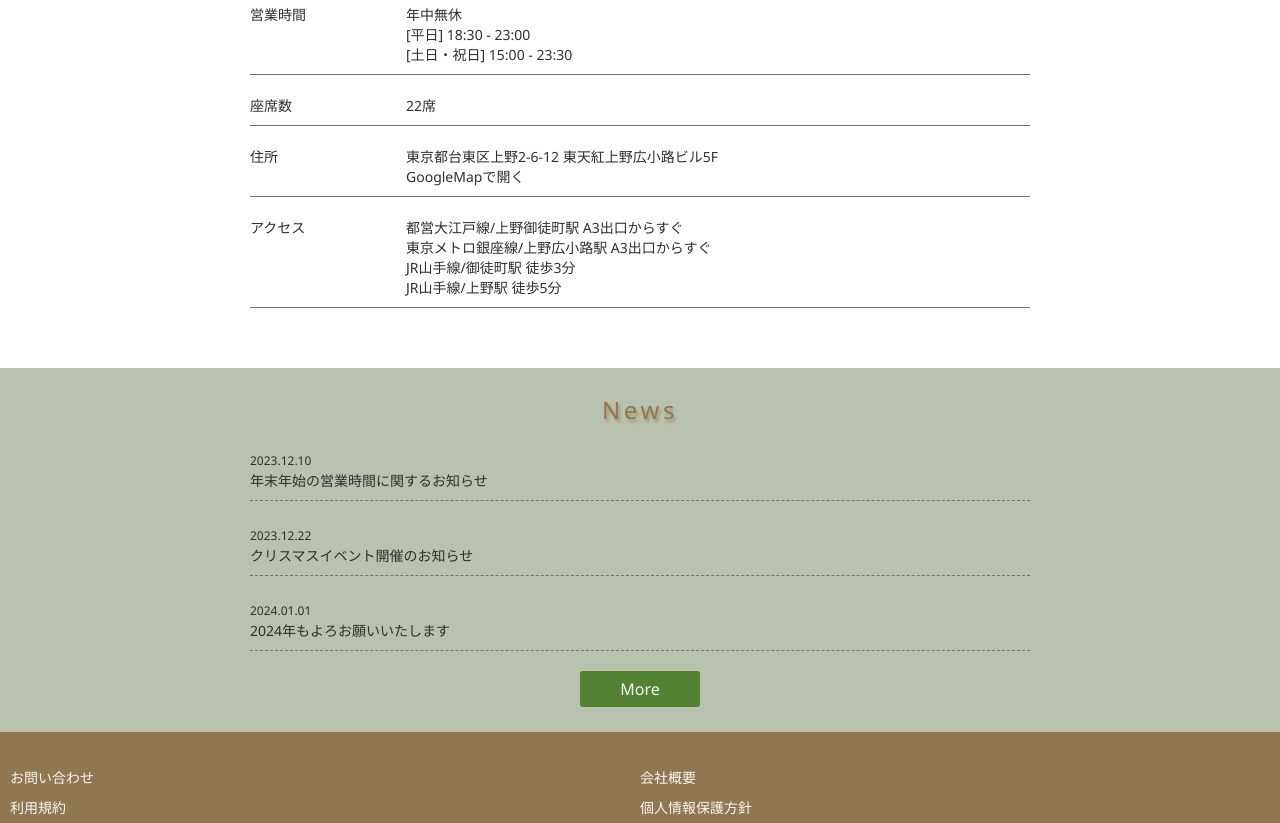
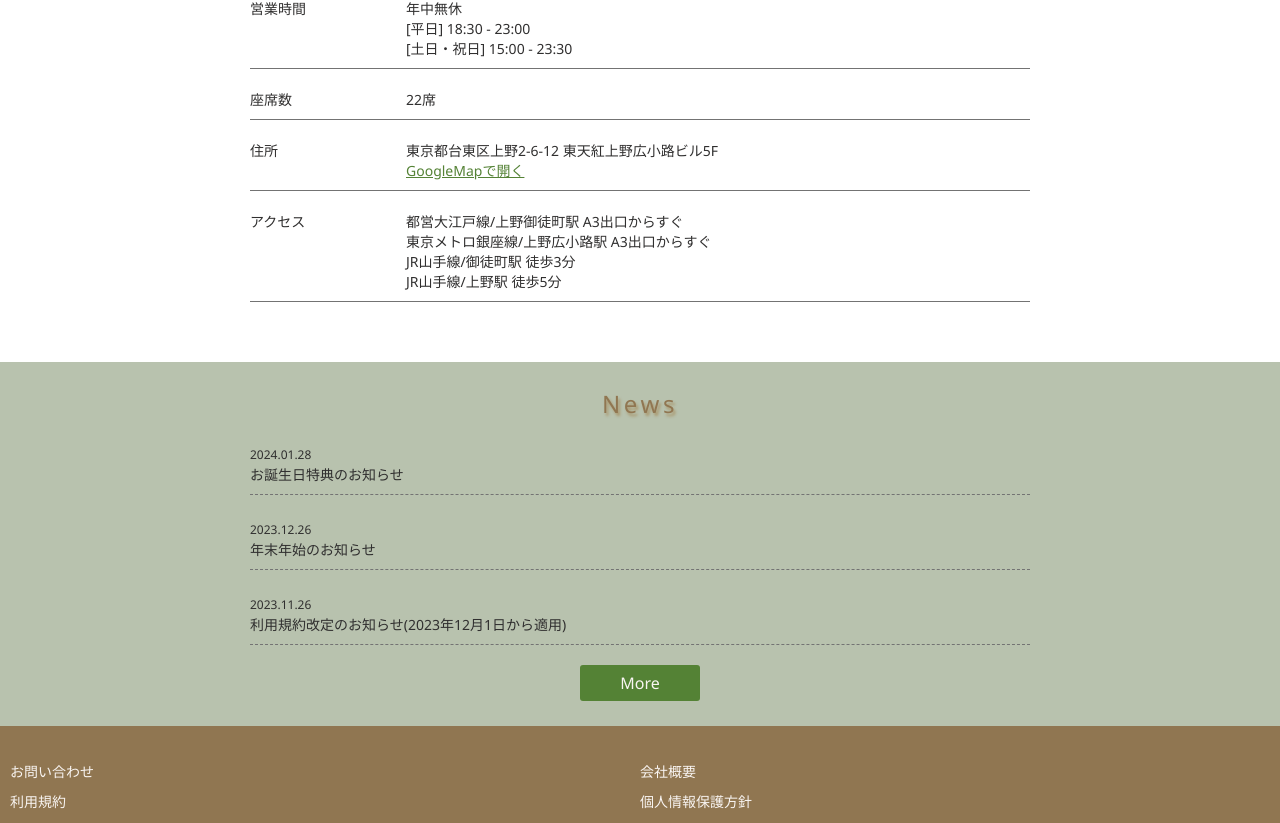
Before and after one commit to Tarao1/HomePage, a Next.js app: page / in a window 1280 px wide. Shown: the part 5095-5918 px from the top of the page. Built offline with nearby package versions, Linux system fonts and the light colour scheme.

Commit message:
add link

```diff
--- a/src/componets/content_sns_news.tsx
+++ b/src/componets/content_sns_news.tsx
@@ -8,19 +8,19 @@ export default function ContentSnsNews() {
       <div className={styles.mainContainer}>
         <h1 className={styles.title}>News</h1>
         <NewsItem
-          date="2023.12.10"
-          title="年末年始の営業時間に関するお知らせ"
-          url="#"
+          date="2024.01.28"
+          title="お誕生日特典のお知らせ"
+          url="https://fimit-official.com/2024/01/28/%e3%81%8a%e8%aa%95%e7%94%9f%e6%97%a5%e7%89%b9%e5%85%b8%e3%81%ae%e3%81%8a%e7%9f%a5%e3%82%89%e3%81%9b/"
         />
         <NewsItem
-          date="2023.12.22"
-          title="クリスマスイベント開催のお知らせ"
-          url="#"
+          date="2023.12.26"
+          title="年末年始のお知らせ"
+          url="https://fimit-official.com/2023/12/26/%e5%b9%b4%e6%9c%ab%e5%b9%b4%e5%a7%8b%e3%81%ae%e5%96%b6%e6%a5%ad%e6%99%82%e9%96%93%e3%81%ae%e3%81%8a%e7%9f%a5%e3%82%89%e3%81%9b/"
         />
         <NewsItem
-          date="2024.01.01"
-          title="2024年もよろお願いいたします"
-          url="#"
+          date="2023.11.26"
+          title="利用規約改定のお知らせ(2023年12月1日から適用)"
+          url="https://fimit-official.com/2023/11/26/%e5%88%a9%e7%94%a8%e8%a6%8f%e7%b4%84%e6%94%b9%e5%ae%9a%e3%81%ae%e3%81%8a%e7%9f%a5%e3%82%89%e3%81%9b-2023%e5%b9%b412%e6%9c%881%e6%97%a5%e3%81%8b%e3%82%89%e9%81%a9%e7%94%a8/"
         />
         <Button url="https://fimit-official.com/news-list/" />
       </div>
--- a/src/componets/content_store_summary.tsx
+++ b/src/componets/content_store_summary.tsx
@@ -31,8 +31,11 @@ export default function ContentStoreSummary() {
           </div>
           <div className={styles2.content}>
             <p>東京都台東区上野2-6-12 東天紅上野広小路ビル5F</p>
-            <Link href="https://www.google.co.jp/maps/place/%E7%9B%B8%E5%B8%AD%E5%B1%85%E9%85%92%E5%B1%8BFIMIT%EF%BC%88%E3%83%95%E3%82%A3%E3%83%9F%E3%83%83%E3%83%88%EF%BC%89%E4%B8%8A%E9%87%8E%E5%BA%97+1on1%E7%9B%B8%E5%B8%AD%E3%83%A9%E3%82%A6%E3%83%B3%E3%82%B8/@35.7085916,139.770399,17z/data=!3m2!4b1!5s0x60188e9fd869fdd3:0x7306ffae7d0ce93e!4m6!3m5!1s0x60188f3ffe1d6369:0xa224bba9ce2f1b36!8m2!3d35.7085916!4d139.7729739!16s%2Fg%2F11tf4z443k?hl=ja&entry=ttu">
-              GoogleMapで開く
+            <Link
+              href="https://www.google.co.jp/maps/place/%E7%9B%B8%E5%B8%AD%E5%B1%85%E9%85%92%E5%B1%8BFIMIT%EF%BC%88%E3%83%95%E3%82%A3%E3%83%9F%E3%83%83%E3%83%88%EF%BC%89%E4%B8%8A%E9%87%8E%E5%BA%97+1on1%E7%9B%B8%E5%B8%AD%E3%83%A9%E3%82%A6%E3%83%B3%E3%82%B8/@35.7085916,139.770399,17z/data=!3m2!4b1!5s0x60188e9fd869fdd3:0x7306ffae7d0ce93e!4m6!3m5!1s0x60188f3ffe1d6369:0xa224bba9ce2f1b36!8m2!3d35.7085916!4d139.7729739!16s%2Fg%2F11tf4z443k?hl=ja&entry=ttu"
+              target="_blank"
+            >
+              <p className={styles.linkText}>GoogleMapで開く</p>
             </Link>
           </div>
         </div>
--- a/src/componets/content_usage_rules.tsx
+++ b/src/componets/content_usage_rules.tsx
@@ -1,6 +1,7 @@
 import styles from "../styles/content.module.css";
 import topImage from "../images/usage_rules.png";
 import Image from "next/image";
+import Link from "next/link";
 
 export default function ContentUsageRules() {
   return (
@@ -10,7 +11,12 @@ export default function ContentUsageRules() {
         <figure className={styles.largeImage}>
           <Image src={topImage} alt="" layout="responsive" />
         </figure>
-        <p>利用方法動画はコチラ</p>
+        <Link
+          href="https://www.youtube.com/watch?v=2u_kHW4txFA"
+          target="_blank"
+        >
+          <p className={styles.linkText}>利用方法動画はコチラ</p>
+        </Link>
       </div>
     </div>
   );
--- a/src/componets/news_item.tsx
+++ b/src/componets/news_item.tsx
@@ -1,4 +1,5 @@
 import styles from "../styles/news_item.module.css";
+import Link from "next/link";
 
 export default function NewsItem({
   date,
@@ -11,8 +12,10 @@ export default function NewsItem({
 }) {
   return (
     <div className={styles.wrapper}>
-      <span className={styles.date}>{date}</span>
-      <p className={styles.title}>{title}</p>
+      <Link href={url} target="_blank">
+        <span className={styles.date}>{date}</span>
+        <p className={styles.title}>{title}</p>
+      </Link>
     </div>
   );
 }
--- a/src/styles/content.module.css
+++ b/src/styles/content.module.css
@@ -108,6 +108,13 @@
   opacity: 0;
 }
 
+/* リンク */
+.linkText {
+  font-size: var(--text1);
+  color: var(--green-50);
+  text-decoration: underline;
+}
+
 /* 画像 */
 .topImage {
   opacity: 0.7;
```
